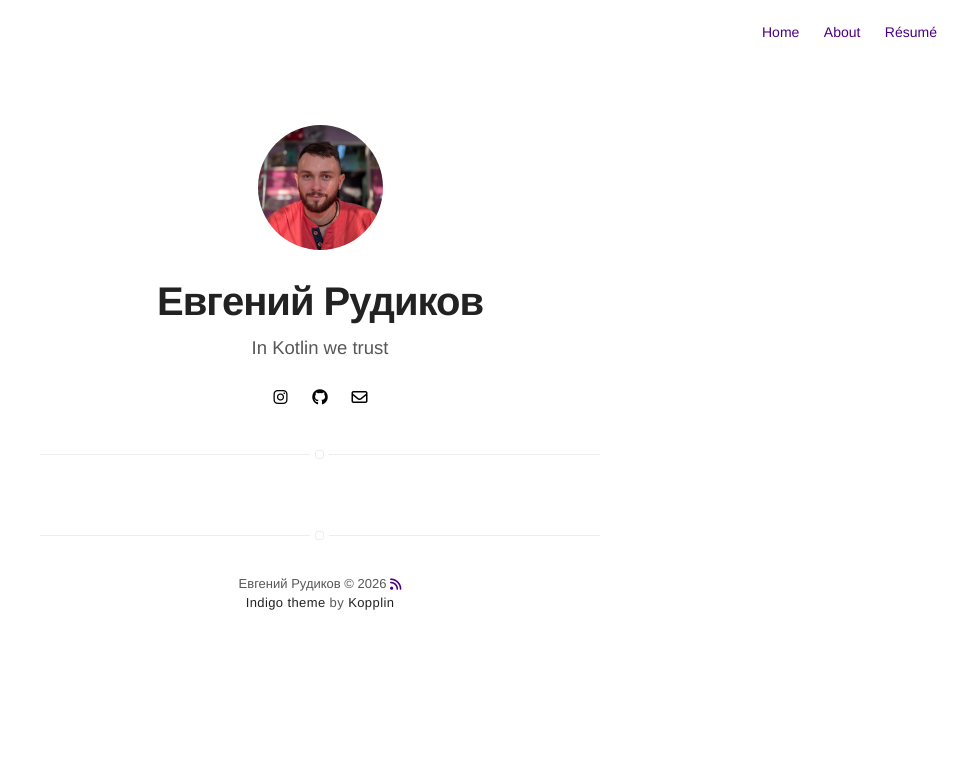
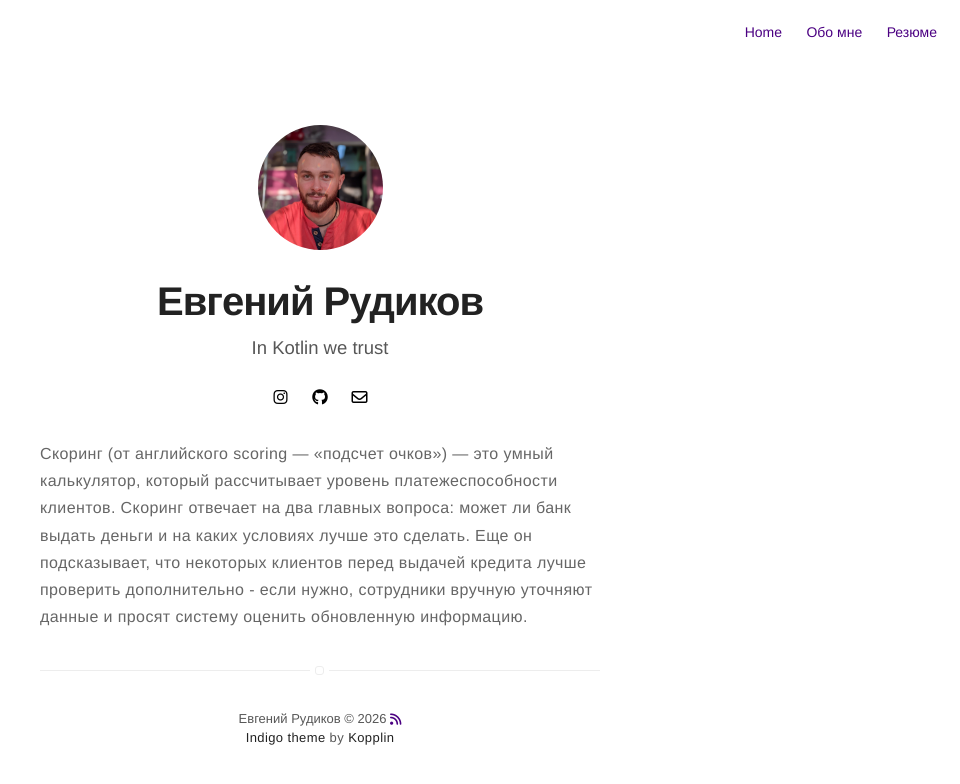
Before and after one commit to rudikone/rudikone.github.io, a Jekyll site: the page built from projects.html, in a window 1280 px wide. Shown: the top 784 px of the page, without its empty margins (320-1280 px from the left). Built offline with Jekyll 4.4.1, drawn with Linux system fonts in a browser that asks for light colours; nearby versions of some CDN libraries.

Commit message:
Enable projects

```diff
--- a/_config.yml
+++ b/_config.yml
@@ -45,7 +45,7 @@
 width: normal
 
 # if you don't need projects, comment the *projects* configs below
-#projects: true
+projects: true
 
 # if you don't need "about" or "blog", comment them out below
 about: true
--- a/_includes/nav.html
+++ b/_includes/nav.html
@@ -9,7 +9,7 @@
         {% if site.blog == true %}
             {% if page.title != "Blog" %}
                 <li class="item">
-                    <a class="link" href="{{ site.url }}/blog">Blog</a>
+                    <a class="link" href="{{ site.url }}/blog">Блог</a>
                 </li>
             {% endif %}
         {% endif %}
@@ -17,7 +17,7 @@
         {% if site.projects == true %}
             {% if page.title != "Projects" %}
                 <li class="item">
-                    <a class="link" href="{{ site.url }}/projects">Projects</a>
+                    <a class="link" href="{{ site.url }}/projects">Проекты</a>
                 </li>
             {% endif %}
         {% endif %}
@@ -25,14 +25,14 @@
         {% if site.about == true %}
             {% if page.title != "About" %}
                 <li class="item">
-                    <a class="link" href="{{ site.url }}/about">About</a>
+                    <a class="link" href="{{ site.url }}/about">Обо мне</a>
                 </li>
             {% endif %}
         {% endif %}
 
         {% if site.resume == true %}
             <li class="item">
-                <a class="link" href="{% if site.resume-external %}{{ site.resume-url }}{% else %}{{ site.url }}/{{ site.resume-url }}{% endif %}">Résumé</a>
+                <a class="link" href="{% if site.resume-external %}{{ site.resume-url }}{% else %}{{ site.url }}/{{ site.resume-url }}{% endif %}">Резюме</a>
             </li>
         {% endif %}
     </ul>
--- a/projects.html
+++ b/projects.html
@@ -2,17 +2,11 @@
 layout: page
 title: Projects
 ---
-<section class="list">
-    {% for post in site.posts %}
-        {% if post.projects %}
-            {% if post.hidden != true %}
-                <div class="item {% if post.star %}star{% endif %}">
-                    <a class="url" href="{% if post.externalLink %}{{ post.externalLink }}{% else %}{{ site.url }}{{ post.url }}{% endif %}">
-                        <aside><time datetime="{{ post.date | date:"%d-%m-%Y" }}">{{ post.date | date: "%b %d %Y" }}</time></aside>
-                        <h3 class="title">{{ post.title }}</h3>
-                    </a>
-                </div>
-            {% endif %}
-        {% endif %}
-    {% endfor %}
-</section>
+
+<p>
+    Скоринг (от английского scoring — «подсчет очков») — это умный калькулятор, который рассчитывает уровень
+    платежеспособности клиентов.
+    Скоринг отвечает на два главных вопроса: может ли банк выдать деньги и на каких условиях лучше это сделать. Еще он
+    подсказывает, что некоторых клиентов перед выдачей кредита лучше проверить дополнительно - если нужно, сотрудники
+    вручную уточняют данные и просят систему оценить обновленную информацию.
+</p>
```
